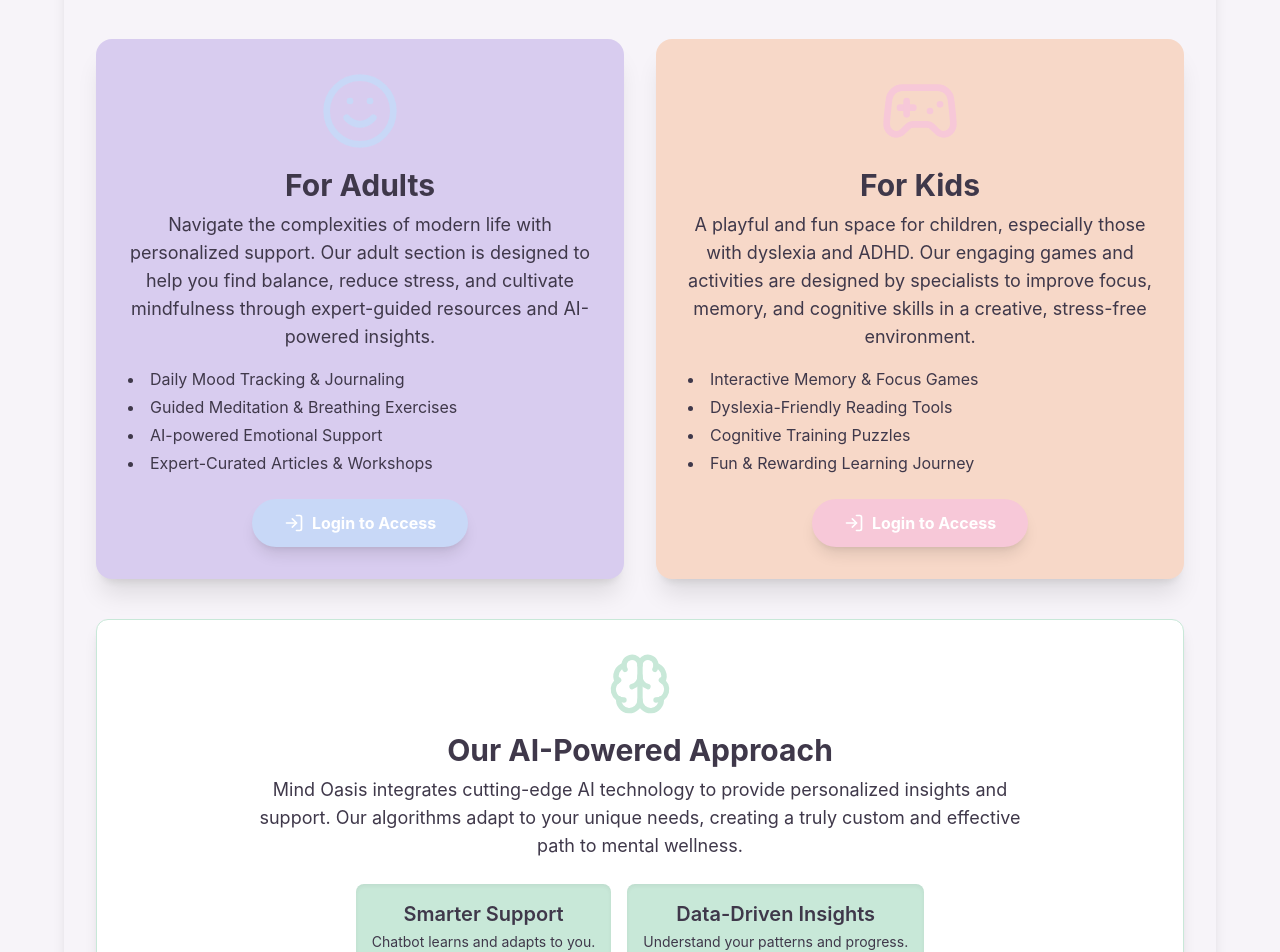
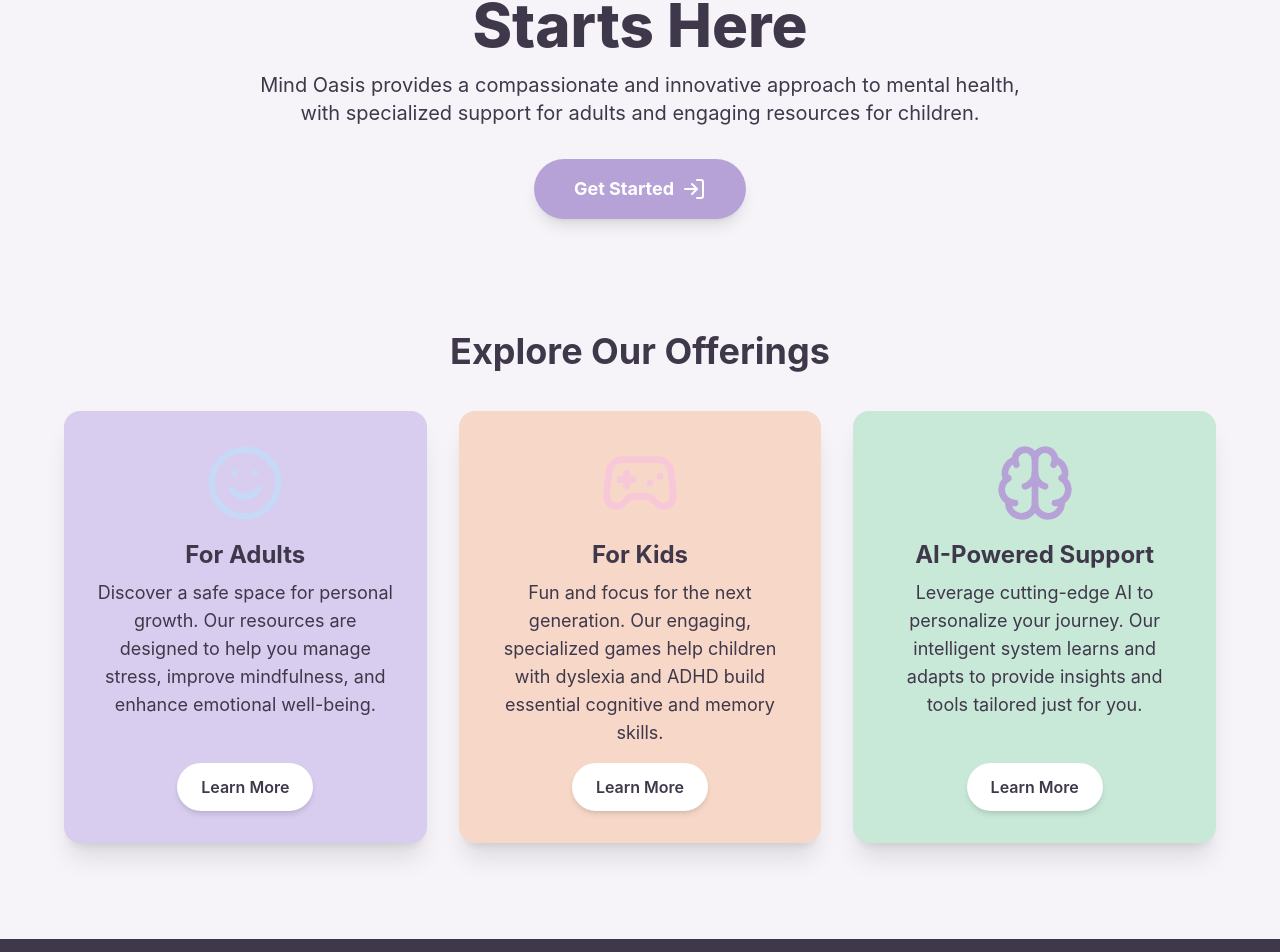
Before and after one commit to Manini21/Mental-Health-Application, a React (Create React App) app: page / in a window 1280 px wide. Shown: the part 257-1209 px from the top of the page. Built offline with nearby package versions, Linux system fonts and the light colour scheme.

Commit message:
Updated homepage with design inspired by AMAHA

```diff
--- a/src/components/HomePage.js
+++ b/src/components/HomePage.js
@@ -3,77 +3,63 @@
 import { Link } from 'react-router-dom';
 
 const HomePage = () => (
-  <div className="max-w-6xl mx-auto text-center p-8 bg-pastel-light rounded-xl shadow-lg">
-    <h2 className="text-5xl font-extrabold text-pastel-dark mb-4 animate-fade-in">Welcome to Mind Oasis</h2>
-    <p className="text-xl text-pastel-dark mb-10 max-w-2xl mx-auto animate-fade-in delay-200">
-      Your sanctuary for mental well-being. We offer a holistic approach to mental health with specialized resources for both adults and children.
+  <div className="flex flex-col items-center min-h-screen bg-pastel-light font-sans antialiased p-6">
+    {/* Hero Section */}
+    <div className="text-center py-16 px-4 max-w-5xl mx-auto">
+      <h1 className="text-5xl md:text-6xl font-extrabold text-pastel-dark leading-tight mb-4 animate-fade-in">
+        Your Path to Mental Wellness Starts Here
+      </h1>
+      <p className="text-lg md:text-xl text-pastel-dark mb-8 max-w-3xl mx-auto animate-fade-in delay-200">
+        Mind Oasis provides a compassionate and innovative approach to mental health, with specialized support for adults and engaging resources for children.
       </p>
-
-    <div className="grid md:grid-cols-2 gap-8 mb-10">
-      {/* Adults Section Card */}
-      <div className="bg-pastel-lavender p-8 rounded-2xl shadow-xl transform transition-transform duration-300 hover:scale-105">
-        <div className="flex justify-center mb-4">
-          <Smile className="h-20 w-20 text-pastel-blue animate-bounce-slow" />
-        </div>
-        <h3 className="text-3xl font-bold text-pastel-dark mb-2">For Adults</h3>
-        <p className="text-pastel-dark text-lg mb-4">
-          Navigate the complexities of modern life with personalized support. Our adult section is designed to help you find balance, reduce stress, and cultivate mindfulness through expert-guided resources and AI-powered insights.
-        </p>
-        <ul className="text-left text-pastel-dark list-disc list-inside space-y-1 mb-6">
-          <li>Daily Mood Tracking & Journaling</li>
-          <li>Guided Meditation & Breathing Exercises</li>
-          <li>AI-powered Emotional Support</li>
-          <li>Expert-Curated Articles & Workshops</li>
-        </ul>
-        <Link to="/auth" className="inline-block bg-pastel-blue text-white font-bold py-3 px-8 rounded-full shadow-lg transition-transform duration-200 transform hover:scale-105 hover:bg-pastel-purple">
-          <div className="flex items-center space-x-2 justify-center">
-            <LogIn className="w-5 h-5" />
-            <span>Login to Access</span>
+      <Link to="/auth" className="inline-block bg-pastel-purple text-white font-bold py-4 px-10 rounded-full text-lg shadow-lg transition-transform duration-300 transform hover:scale-105 hover:bg-pastel-dark animate-slide-up delay-400">
+        <div className="flex items-center justify-center space-x-2">
+          <span>Get Started</span>
+          <LogIn className="w-6 h-6" />
         </div>
       </Link>
     </div>
 
-      {/* Kids Section Card */}
-      <div className="bg-pastel-peach p-8 rounded-2xl shadow-xl transform transition-transform duration-300 hover:scale-105">
-        <div className="flex justify-center mb-4">
-          <Gamepad2 className="h-20 w-20 text-pastel-pink animate-spin-slow" />
-        </div>
-        <h3 className="text-3xl font-bold text-pastel-dark mb-2">For Kids</h3>
-        <p className="text-pastel-dark text-lg mb-4">
-          A playful and fun space for children, especially those with dyslexia and ADHD. Our engaging games and activities are designed by specialists to improve focus, memory, and cognitive skills in a creative, stress-free environment.
+    {/* Service Offerings Section */}
+    <div className="w-full max-w-6xl mx-auto my-12">
+      <h2 className="text-4xl font-bold text-center text-pastel-dark mb-10 animate-fade-in delay-600">
+        Explore Our Offerings
+      </h2>
+      <div className="grid md:grid-cols-2 lg:grid-cols-3 gap-8">
+        {/* Adults Section Card */}
+        <div className="bg-pastel-lavender p-8 rounded-2xl shadow-xl flex flex-col items-center text-center transform transition-transform duration-300 hover:scale-105 animate-slide-in-left delay-800">
+          <Smile className="h-20 w-20 text-pastel-blue mb-4" />
+          <h3 className="text-2xl font-bold text-pastel-dark mb-2">For Adults</h3>
+          <p className="text-pastel-dark text-lg mb-4 flex-grow">
+            Discover a safe space for personal growth. Our resources are designed to help you manage stress, improve mindfulness, and enhance emotional well-being.
           </p>
-        <ul className="text-left text-pastel-dark list-disc list-inside space-y-1 mb-6">
-          <li>Interactive Memory & Focus Games</li>
-          <li>Dyslexia-Friendly Reading Tools</li>
-          <li>Cognitive Training Puzzles</li>
-          <li>Fun & Rewarding Learning Journey</li>
-        </ul>
-        <Link to="/auth" className="inline-block bg-pastel-pink text-white font-bold py-3 px-8 rounded-full shadow-lg transition-transform duration-200 transform hover:scale-105 hover:bg-pastel-purple">
-          <div className="flex items-center space-x-2 justify-center">
-            <LogIn className="w-5 h-5" />
-            <span>Login to Access</span>
-          </div>
+          <Link to="/auth" className="mt-auto bg-white text-pastel-dark font-semibold py-3 px-6 rounded-full shadow-md hover:bg-pastel-blue hover:text-white transition-colors">
+            Learn More
           </Link>
         </div>
+
+        {/* Kids Section Card */}
+        <div className="bg-pastel-peach p-8 rounded-2xl shadow-xl flex flex-col items-center text-center transform transition-transform duration-300 hover:scale-105 animate-slide-in-up delay-1000">
+          <Gamepad2 className="h-20 w-20 text-pastel-pink mb-4" />
+          <h3 className="text-2xl font-bold text-pastel-dark mb-2">For Kids</h3>
+          <p className="text-pastel-dark text-lg mb-4 flex-grow">
+            Fun and focus for the next generation. Our engaging, specialized games help children with dyslexia and ADHD build essential cognitive and memory skills.
+          </p>
+          <Link to="/auth" className="mt-auto bg-white text-pastel-dark font-semibold py-3 px-6 rounded-full shadow-md hover:bg-pastel-pink hover:text-white transition-colors">
+            Learn More
+          </Link>
         </div>
 
-    {/* Section for More Information */}
-    <div className="mt-10 p-8 bg-white rounded-xl shadow-lg border border-pastel-mint">
-      <div className="flex justify-center mb-4">
-        <Brain className="h-16 w-16 text-pastel-mint" />
-      </div>
-      <h3 className="text-3xl font-bold text-pastel-dark mb-2">Our AI-Powered Approach</h3>
-      <p className="text-pastel-dark text-lg max-w-3xl mx-auto mb-6">
-        Mind Oasis integrates cutting-edge AI technology to provide personalized insights and support. Our algorithms adapt to your unique needs, creating a truly custom and effective path to mental wellness.
+        {/* AI Section Card */}
+        <div className="bg-pastel-mint p-8 rounded-2xl shadow-xl flex flex-col items-center text-center transform transition-transform duration-300 hover:scale-105 animate-slide-in-right delay-1200">
+          <Brain className="h-20 w-20 text-pastel-purple mb-4" />
+          <h3 className="text-2xl font-bold text-pastel-dark mb-2">AI-Powered Support</h3>
+          <p className="text-pastel-dark text-lg mb-4 flex-grow">
+            Leverage cutting-edge AI to personalize your journey. Our intelligent system learns and adapts to provide insights and tools tailored just for you.
           </p>
-      <div className="flex justify-center space-x-4">
-        <div className="p-4 bg-pastel-mint rounded-lg shadow-inner">
-          <h4 className="text-xl font-semibold text-pastel-dark">Smarter Support</h4>
-          <p className="text-pastel-dark text-sm mt-1">Chatbot learns and adapts to you.</p>
-        </div>
-        <div className="p-4 bg-pastel-mint rounded-lg shadow-inner">
-          <h4 className="text-xl font-semibold text-pastel-dark">Data-Driven Insights</h4>
-          <p className="text-pastel-dark text-sm mt-1">Understand your patterns and progress.</p>
+          <Link to="/auth" className="mt-auto bg-white text-pastel-dark font-semibold py-3 px-6 rounded-full shadow-md hover:bg-pastel-purple hover:text-white transition-colors">
+            Learn More
+          </Link>
         </div>
       </div>
     </div>
@@ -90,21 +76,48 @@
       .animate-fade-in.delay-200 {
         animation-delay: 0.2s;
       }
-
-      @keyframes bounce-slow {
-        0%, 100% { transform: translateY(0); }
-        50% { transform: translateY(-10px); }
+      .animate-fade-in.delay-600 {
+        animation-delay: 0.6s;
       }
-      .animate-bounce-slow {
-        animation: bounce-slow 3s infinite ease-in-out;
+      @keyframes slide-up {
+        from { opacity: 0; transform: translateY(50px); }
+        to { opacity: 1; transform: translateY(0); }
       }
-
-      @keyframes spin-slow {
-        from { transform: rotate(0deg); }
-        to { transform: rotate(360deg); }
+      .animate-slide-up {
+        animation: slide-up 0.8s ease-out forwards;
       }
-      .animate-spin-slow {
-        animation: spin-slow 10s linear infinite;
+      .animate-slide-up.delay-400 {
+        animation-delay: 0.4s;
+      }
+      @keyframes slide-in-left {
+        from { opacity: 0; transform: translateX(-50px); }
+        to { opacity: 1; transform: translateX(0); }
+      }
+      .animate-slide-in-left {
+        animation: slide-in-left 0.8s ease-out forwards;
+      }
+      .animate-slide-in-left.delay-800 {
+        animation-delay: 0.8s;
+      }
+      @keyframes slide-in-up {
+        from { opacity: 0; transform: translateY(50px); }
+        to { opacity: 1; transform: translateY(0); }
+      }
+      .animate-slide-in-up {
+        animation: slide-in-up 0.8s ease-out forwards;
+      }
+      .animate-slide-in-up.delay-1000 {
+        animation-delay: 1s;
+      }
+      @keyframes slide-in-right {
+        from { opacity: 0; transform: translateX(50px); }
+        to { opacity: 1; transform: translateX(0); }
+      }
+      .animate-slide-in-right {
+        animation: slide-in-right 0.8s ease-out forwards;
+      }
+      .animate-slide-in-right.delay-1200 {
+        animation-delay: 1.2s;
       }
     `}</style>
   </div>
```
Also changed, not shown: 1 other file (tests, documents, lock files or other folders). Lines whose indentation alone changed are shown as unchanged.
